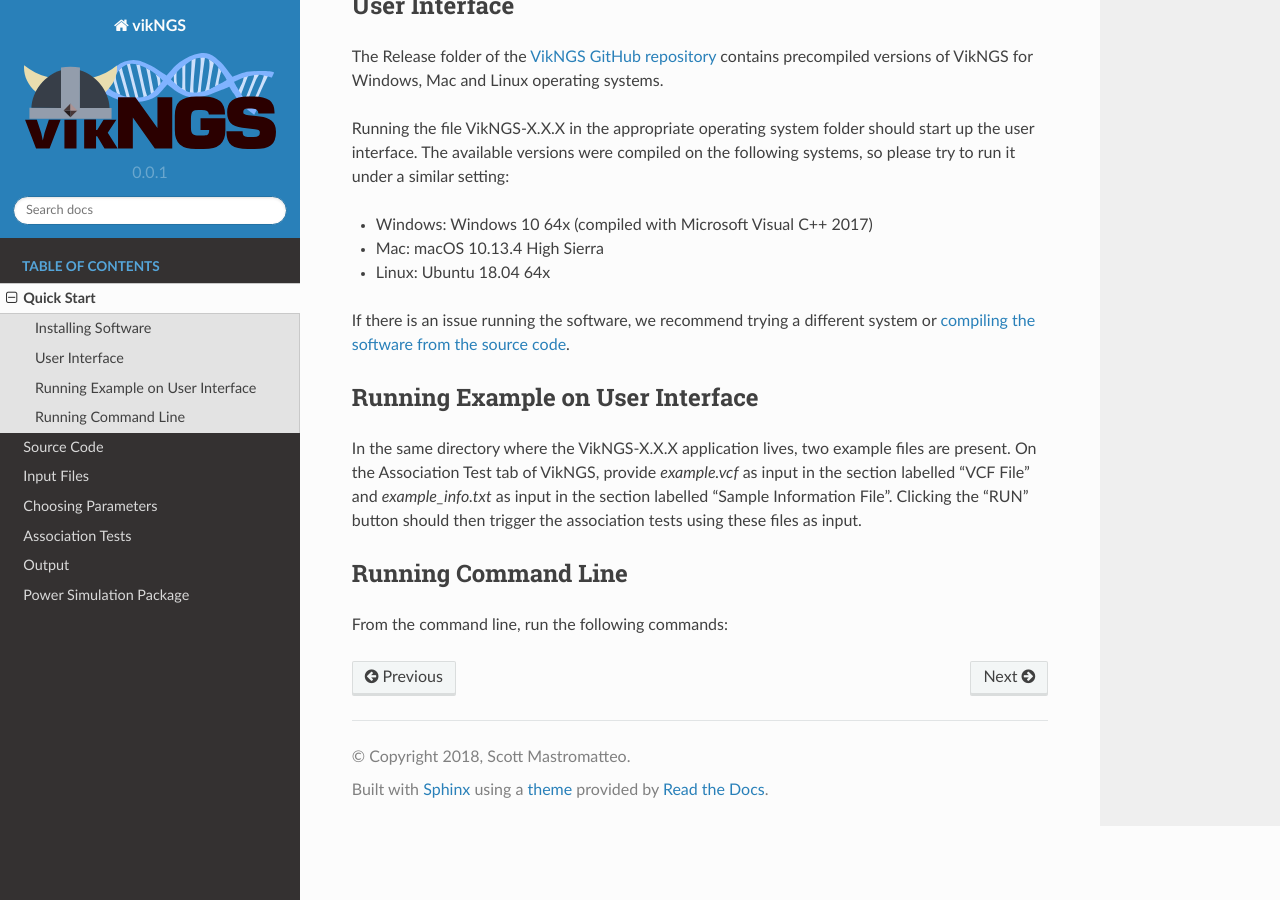
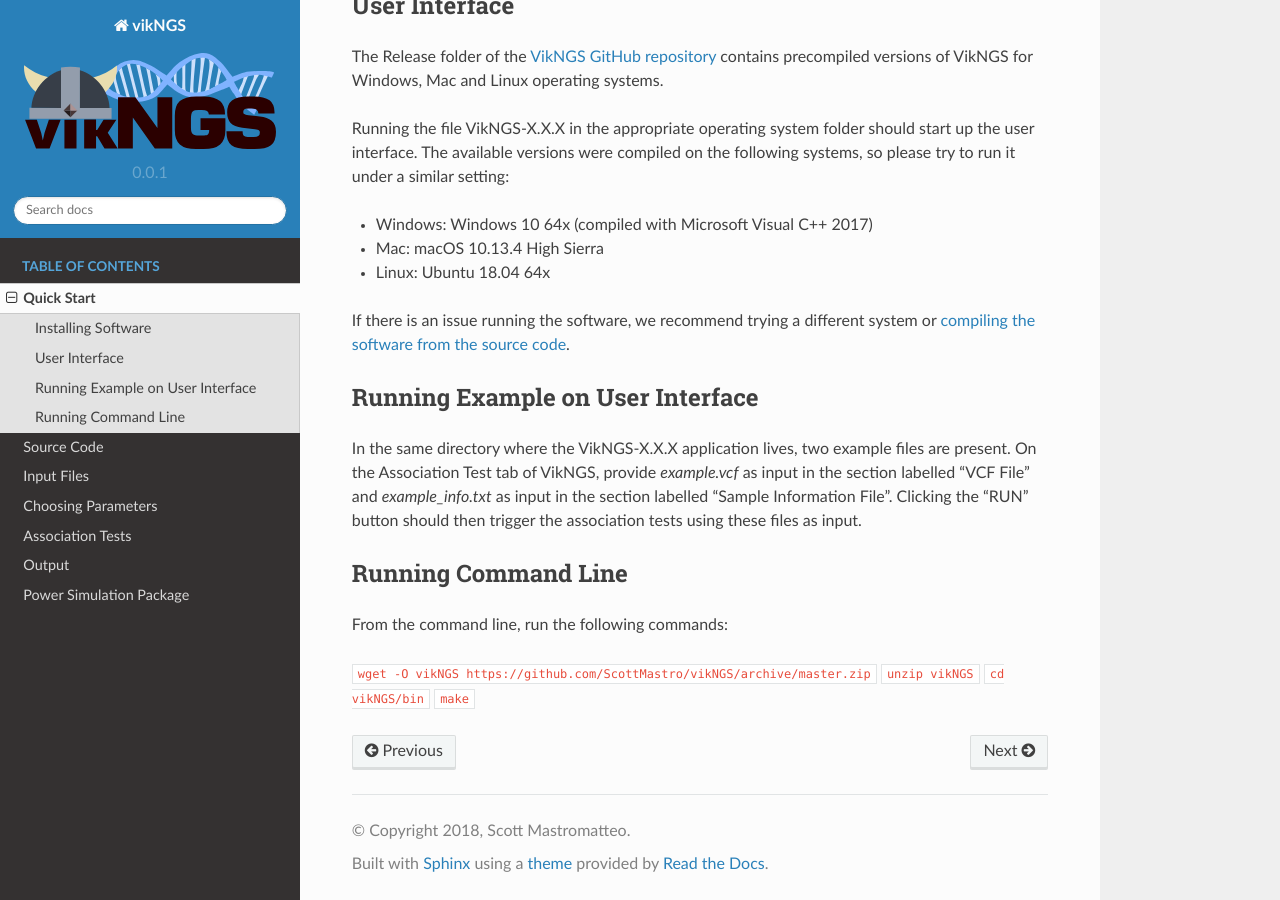
Before and after one commit to ScottMastro/vikngsdocs, a Sphinx documentation site: the page built from source/quick_start.rst, in a window 1280 px wide and 900 px high, scrolled down 572 px. Built offline with Sphinx 7.4.7 and the Read the Docs theme 2.0.0, drawn with Linux system fonts in a browser that asks for light colours.

Commit message:
Update quick_start.rst

```diff
--- a/source/quick_start.rst
+++ b/source/quick_start.rst
@@ -36,9 +36,7 @@ Running Command Line
 
 From the command line, run the following commands:
 
-.. code-block:: bash
-  git clone https://github.com/ScottMastro/vikNGS.git
-  cd vikNGS/bin
-
-.. code-block:: bash
-  make
+``wget -O vikNGS https://github.com/ScottMastro/vikNGS/archive/master.zip``
+``unzip vikNGS``
+``cd vikNGS/bin``
+``make``
```
